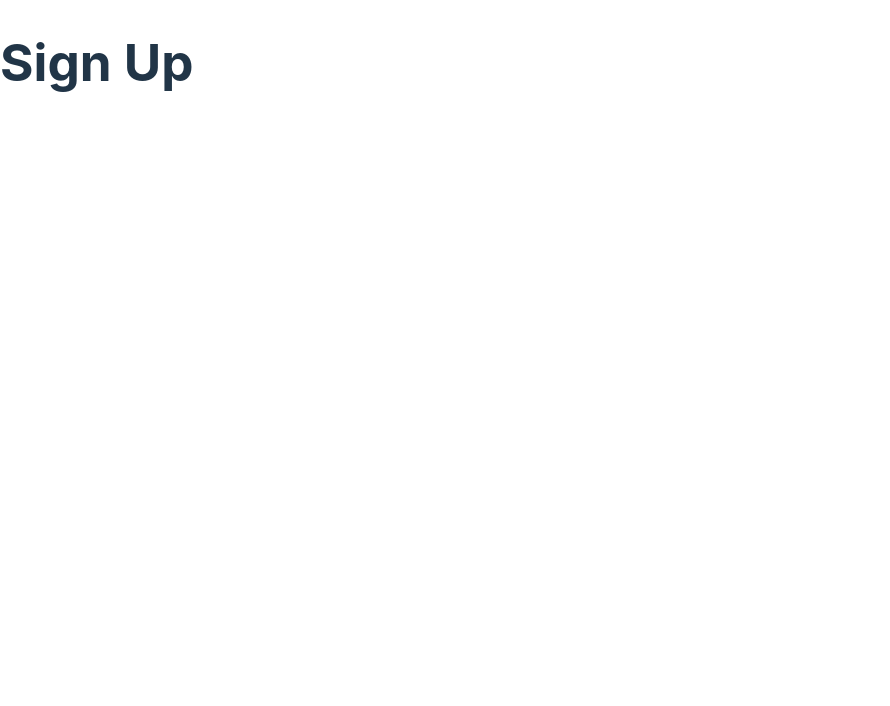
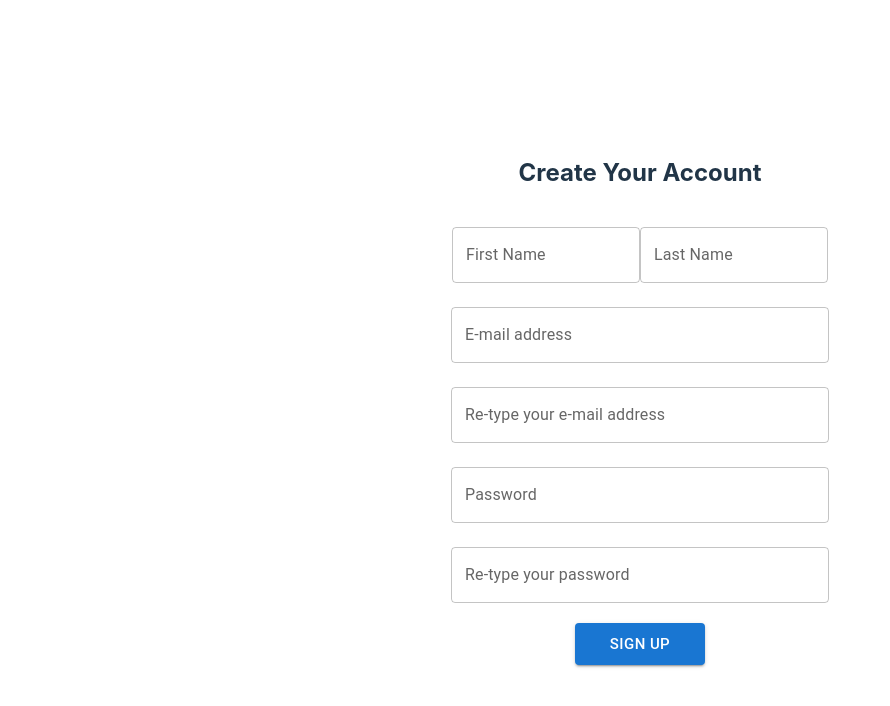
Before and after one commit to bayazitbora/ECE496-Capstone-Project, a React (Vite) app in the folder ECE496/: page /sign-up in a window 1280 px wide. Shown: the top 706 px of the page, without its empty margins (0-890 px from the left). Built offline with nearby package versions, Linux system fonts and the light colour scheme.

Commit message:
basic log in and sign up page

```diff
--- /dev/null
+++ b/ECE496/src/context/SignUpContext.jsx
@@ -0,0 +1,36 @@
+import { createContext, useContext, useReducer } from "react";
+
+const initialState = {
+  firstName: "",
+  lastName: "",
+  email: "",
+  password: "",
+};
+
+const UPDATE_FORM = "UPDATE_FORM";
+
+function signUpReducer(state, action) {
+  switch (action.type) {
+    case UPDATE_FORM:
+      return {
+        ...state,
+        ...action.payload,
+      };
+    default:
+      return state;
+  }
+}
+
+export const SignUpContext = createContext();
+
+export const SignUpProvider = ({ children }) => {
+  const [state, dispatch] = useReducer(signUpReducer, initialState);
+  const setFormData = (formData) => {
+    dispatch({ type: UPDATE_FORM, payload: formData });
+  };
+  return (
+    <SignUpContext.Provider value={{ state, setFormData }}>
+      {children}
+    </SignUpContext.Provider>
+  );
+};
--- /dev/null
+++ b/ECE496/src/pages/Input.css
@@ -0,0 +1,15 @@
+#standard-input {
+  width: 350px;
+}
+
+#name-input {
+  width: 160px;
+  /* TODO: Fix this padding issue */
+  /* padding-right: 10px;  */
+  /* padding-left: 10px; */
+}
+
+#standard-button {
+  width: 130px;
+  margin-top: 12px;
+}
--- a/ECE496/src/pages/LogIn.jsx
+++ b/ECE496/src/pages/LogIn.jsx
@@ -1,17 +1,39 @@
+import { TextField, Button } from "@mui/material";
+import "./Input.css";
+
 function LogIn() {
   return (
     <div
       style={{
         display: "flex",
-        flexDirection: "row",
+        flexDirection: "column",
         justifyContent: "center",
         alignItems: "center",
         height: "100vh", // to remove later
         width: "100vw", // to remove later>
       }}
     >
-      <h1>Create Your Account</h1>
-      <body></body>
+      <h2>Log In to your Account</h2>
+      <TextField
+        id="standard-input"
+        label="E-mail address"
+        variant="outlined"
+        margin="normal"
+      />
+      <TextField
+        id="standard-input"
+        label="Password"
+        variant="outlined"
+        margin="normal"
+      />
+      <Button
+        id="standard-button"
+        variant="outlined"
+        size="large"
+        // onClick={}
+      >
+        Log In
+      </Button>
     </div>
   );
 }
--- a/ECE496/src/pages/SignUp.jsx
+++ b/ECE496/src/pages/SignUp.jsx
@@ -1,5 +1,108 @@
+import { useState, useContext } from "react";
+import { TextField, Button } from "@mui/material";
+// import { signUpContext } from "../context/SignUpContext";
+import "./Input.css";
+
 function SignUp() {
-  return <h1>Sign Up</h1>;
+  // const { setFormData } = useContext(signUpContext);
+
+  const [formState, setFormState] = useState({
+    firstName: "",
+    lastName: "",
+    email: "",
+    password: "",
+  });
+
+  const handleInputChange = (event) => {
+    const { name, value } = event.target;
+    setFormState((prevState) => ({
+      ...prevState,
+      [name]: value,
+    }));
+  };
+
+  const handleSubmit = (event) => {
+    event.preventDefault();
+    // setFormData(formState);
+    console.log("Submitted form data:", formState);
+  };
+
+  return (
+    <div
+      style={{
+        display: "flex",
+        flexDirection: "column",
+        justifyContent: "center",
+        alignItems: "center",
+        height: "100vh", // to remove later
+        width: "100vw", // to remove later>
+      }}
+    >
+      <h2>Create Your Account</h2>
+      <form
+        onSubmit={handleSubmit}
+        style={{
+          display: "flex",
+          flexDirection: "column",
+          alignItems: "center",
+        }}
+      >
+        <div>
+          <TextField
+            id="name-input"
+            label="First Name"
+            variant="outlined"
+            margin="normal"
+            name="firstName"
+            value={formState.firstName}
+            onChange={handleInputChange}
+          />
+          <TextField
+            id="name-input"
+            label="Last Name"
+            variant="outlined"
+            margin="normal"
+            name="lastName"
+            value={formState.lastName}
+            onChange={handleInputChange}
+          />
+        </div>
+        <TextField
+          id="standard-input"
+          label="E-mail address"
+          variant="outlined"
+          margin="normal"
+        />
+        <TextField
+          id="standard-input"
+          label="Re-type your e-mail address"
+          variant="outlined"
+          margin="normal"
+          name="email"
+          value={formState.email}
+          onChange={handleInputChange}
+        />
+        <TextField
+          id="standard-input"
+          label="Password"
+          variant="outlined"
+          margin="normal"
+        />
+        <TextField
+          id="standard-input"
+          label="Re-type your password"
+          variant="outlined"
+          margin="normal"
+          name="password"
+          value={formState.password}
+          onChange={handleInputChange}
+        />
+        <Button id="standard-button" variant="contained" size="large">
+          Sign Up
+        </Button>
+      </form>
+    </div>
+  );
 }
 
 export default SignUp;
```
